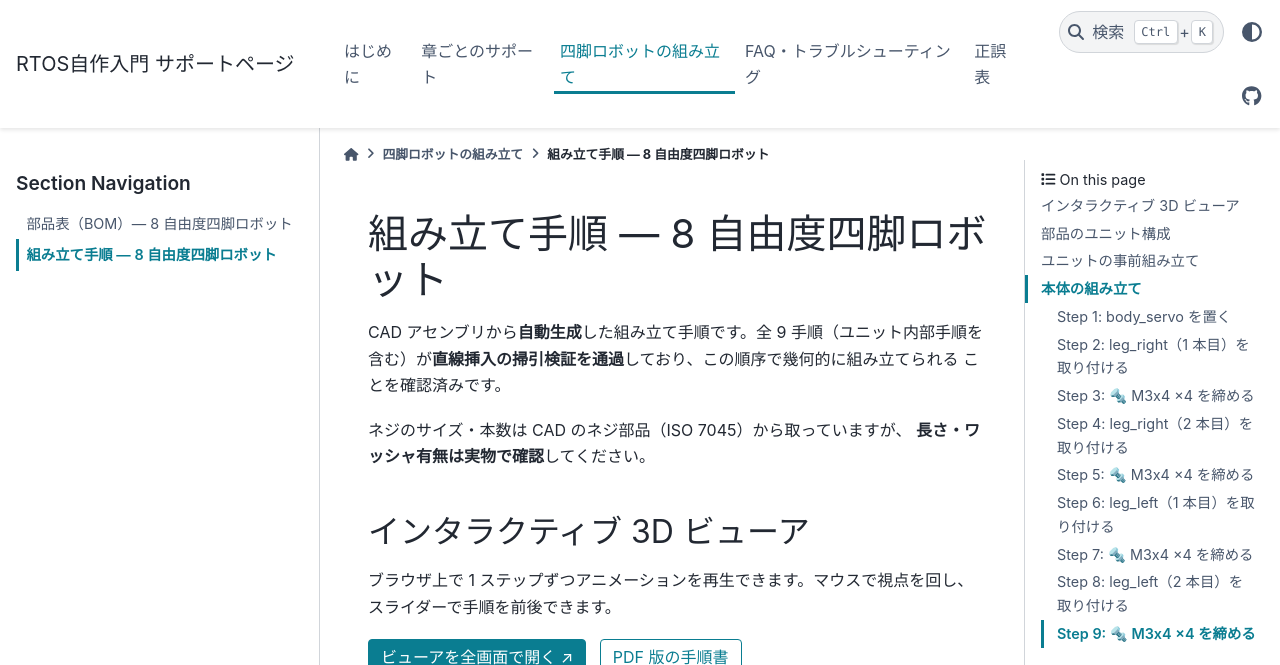
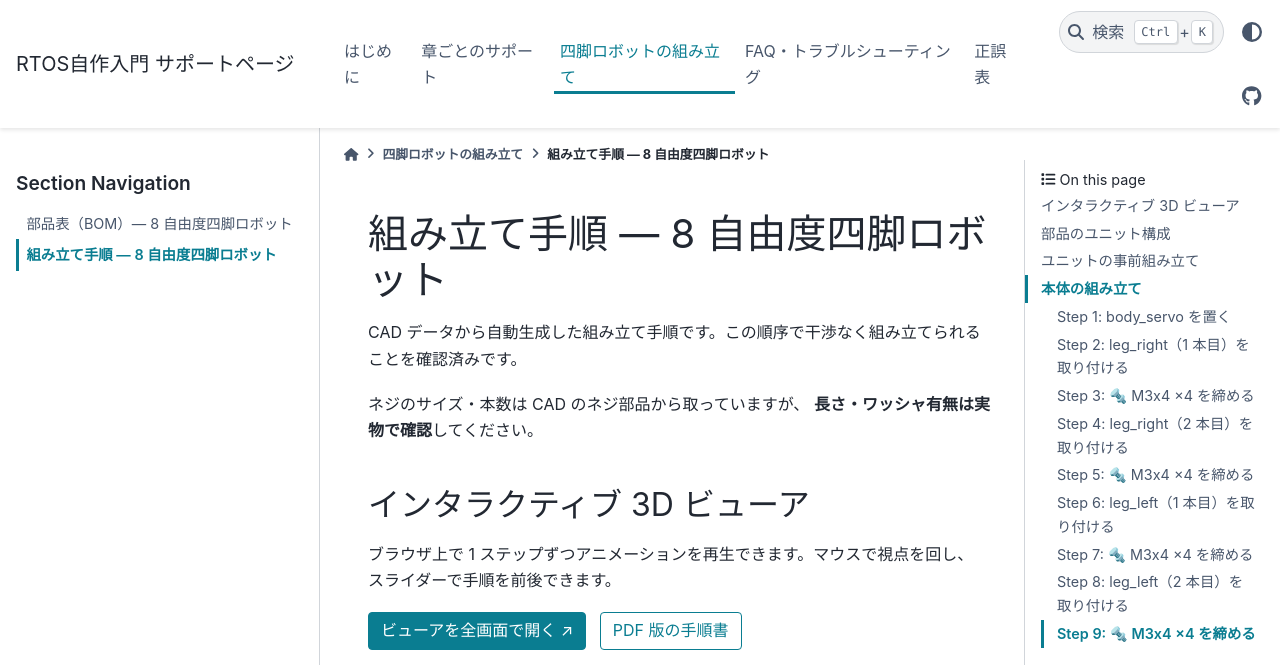
Before and after one commit to iory/build-your-own-arduino-rtos, a Sphinx documentation site: the page built from docs/ja/source/hardware/assembly.md, in a window 1280 px wide and 900 px high, cut to the strip 0-665 px from the top of the window. Built offline with Sphinx 7.4.7 and the PyData theme 0.15.4, drawn with Linux system fonts in a browser that asks for light colours; some of the changed text lies outside the part shown.

Commit message:
docs(assembly): drop internal-toolchain note, credit the SW exporter only
The reader-facing page no longer names sw2robot/create-assembly-view or
the sweep-verification internals; a single line credits
jsk-ros-pkg/solidworks_urdf_exporter2 for the CAD export.

````diff
--- a/docs/ja/source/hardware/assembly.md
+++ b/docs/ja/source/hardware/assembly.md
@@ -1,10 +1,9 @@
 # 組み立て手順 — 8 自由度四脚ロボット
 
-CAD アセンブリから**自動生成**した組み立て手順です。全 9 手順（ユニット内部手順を
-含む）が**直線挿入の掃引検証を通過**しており、この順序で幾何的に組み立てられる
+CAD データから自動生成した組み立て手順です。この順序で干渉なく組み立てられる
 ことを確認済みです。
 
-ネジのサイズ・本数は CAD のネジ部品（ISO 7045）から取っていますが、
+ネジのサイズ・本数は CAD のネジ部品から取っていますが、
 **長さ・ワッシャ有無は実物で確認**してください。
 
 ## インタラクティブ 3D ビューア
@@ -215,8 +214,6 @@
 
 ---
 
-```{note}
-この手順書は SolidWorks アセンブリの export（sw2robot）から
-[create-assembly-view](https://github.com/iory/create-assembly-view) で自動生成
-したものです。全ステップは干渉チェック（直線挿入の掃引検証）済み。
-```
+CAD データの書き出しには
+[solidworks_urdf_exporter2](https://github.com/jsk-ros-pkg/solidworks_urdf_exporter2)
+を使っています。
````
